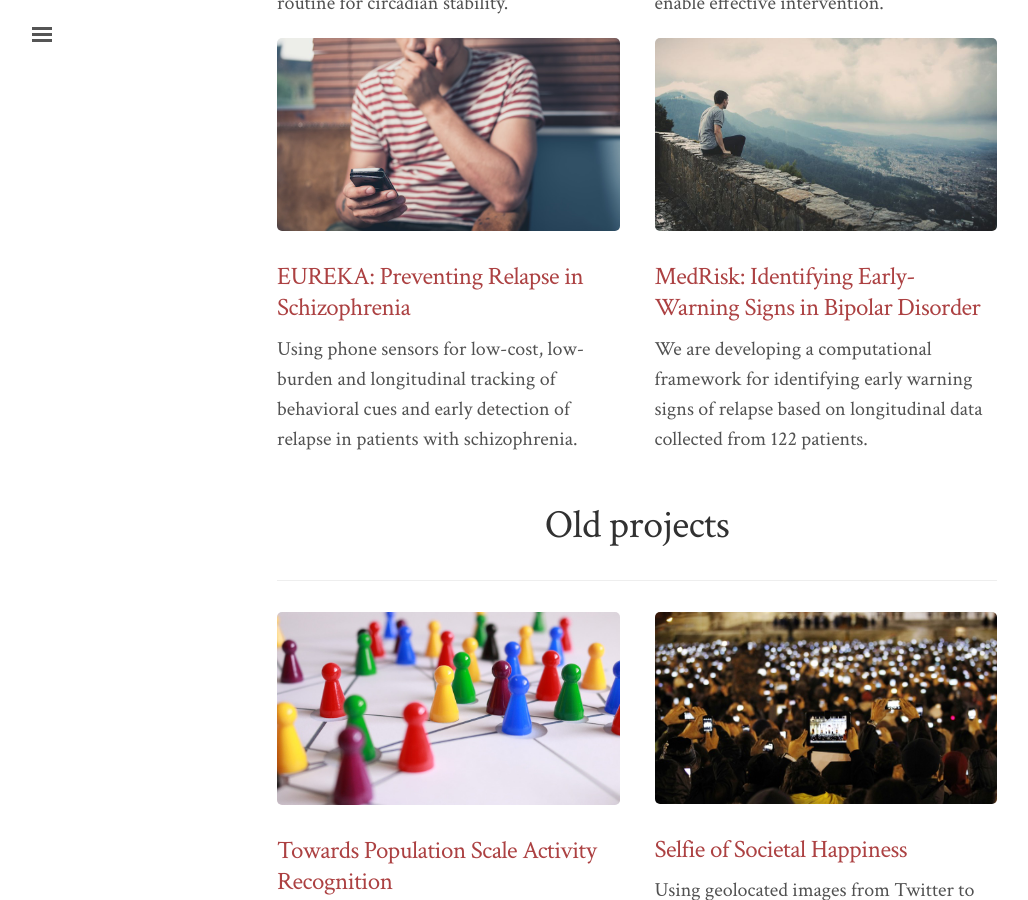
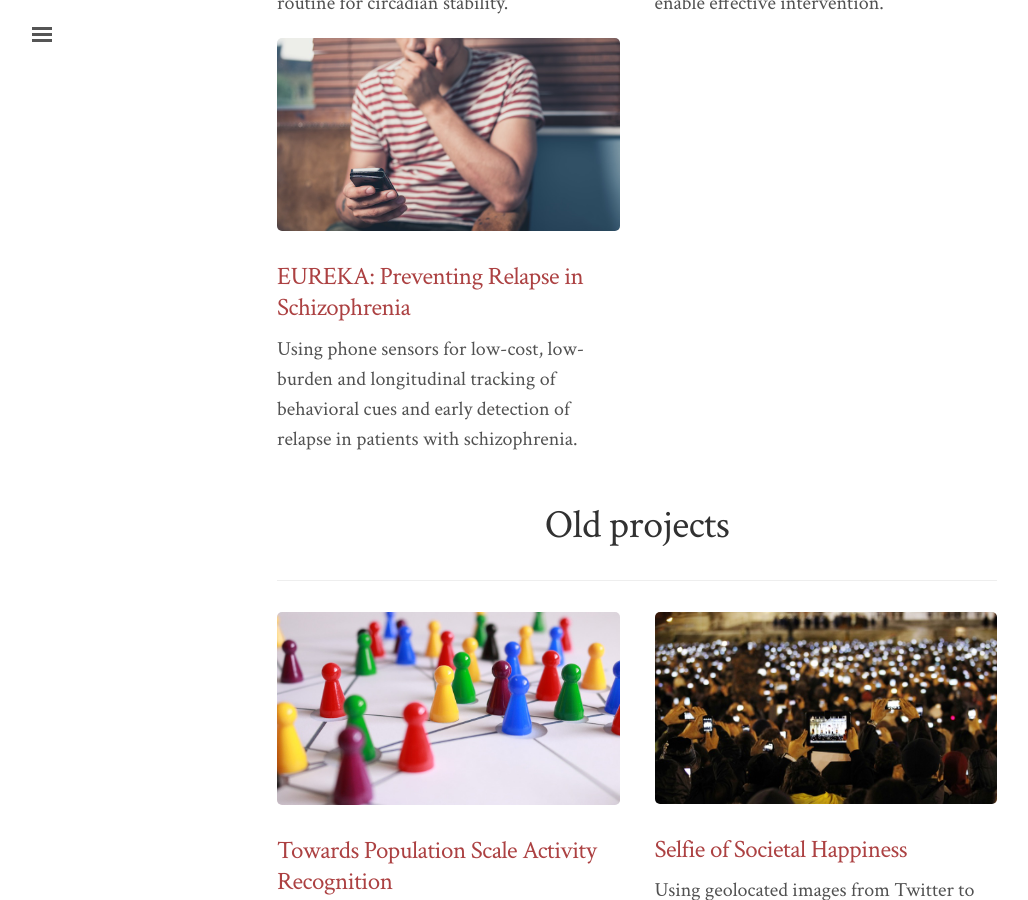
Before and after one commit to saeed-abdullah/saeed-abdullah.github.io, a Jekyll site: the page built from projects/index.markdown, in a window 1280 px wide and 900 px high, scrolled down 1671 px. Shown: the whole window, without its empty margins (3-1031 px from the left). Built offline with Jekyll 4.4.1, drawn with Linux system fonts in a browser that asks for light colours; part of the change alters nothing that is shown.

Commit message:
updates link for project pages

```diff
--- a/projects/index.markdown
+++ b/projects/index.markdown
@@ -53,8 +53,8 @@ title:
 
 <div class="row">
     <div class="col-lg-6">
-        <a href="#"><img src="/files/images/mood-rhythm.jpg" ></a>
-        <h3><a href="#">MoodRhythm: Effective Management of Bipolar Disorder</a></h3>
+        <a href="mood-rhythm.html"><img src="/files/images/mood-rhythm.jpg" ></a>
+        <h3><a href="mood-rhythm.html">MoodRhythm: Effective Management of Bipolar Disorder</a></h3>
         <p>Sleep and circadian rhythm disruptions can result in illness onset in bipolar disorder. MoodRhythm app helps to regularize daily routine for circadian stability.</p>
     </div>
 
@@ -73,11 +73,13 @@ title:
         <p>Using phone sensors for low-cost, low-burden and longitudinal tracking of behavioral cues and early detection of relapse in patients with schizophrenia.</p>
     </div>
 
+    <!--
     <div class="col-lg-6">
         <a href="#"><img src="/files/images/place-holder.jpg" ></a>
         <h3><a href="#">MedRisk: Identifying Early-Warning Signs in Bipolar Disorder</a></h3>
         <p>We are developing a computational framework for identifying early warning signs of relapse based on longitudinal data collected from 122 patients.</p>
     </div>
+    -->
 </div>
 
 <div class="row">
@@ -90,14 +92,14 @@ title:
 <div class="row">
 
     <div class="col-lg-6">
-        <a href="#"><img src="/files/images/csn.jpg" ></a>
-        <h3><a href="#">Towards Population Scale Activity Recognition</a></h3>
+        <a href="csn.html"><img src="/files/images/csn.jpg" ></a>
+        <h3><a href="csn.html">Towards Population Scale Activity Recognition</a></h3>
         <p>An activity classification framework that is scalable and can handle the diversity in user population by leveraging crowd-sourced data labels.</p>
     </div>
 
     <div class="col-lg-6">
-        <a href="#"><img src="/files/images/social-media-image.jpg" ></a>
-        <h3><a href="#">Selfie of Societal Happiness</a></h3>
+        <a href="sentiment-analysis-image.html"><img src="/files/images/social-media-image.jpg" ></a>
+        <h3><a href="sentiment-analysis-image.html">Selfie of Societal Happiness</a></h3>
         <p>Using geolocated images from Twitter to determine patterns of public sentiment, and to sense underlying societal events and community characteristics.</p>
     </div>
 </div>
```
